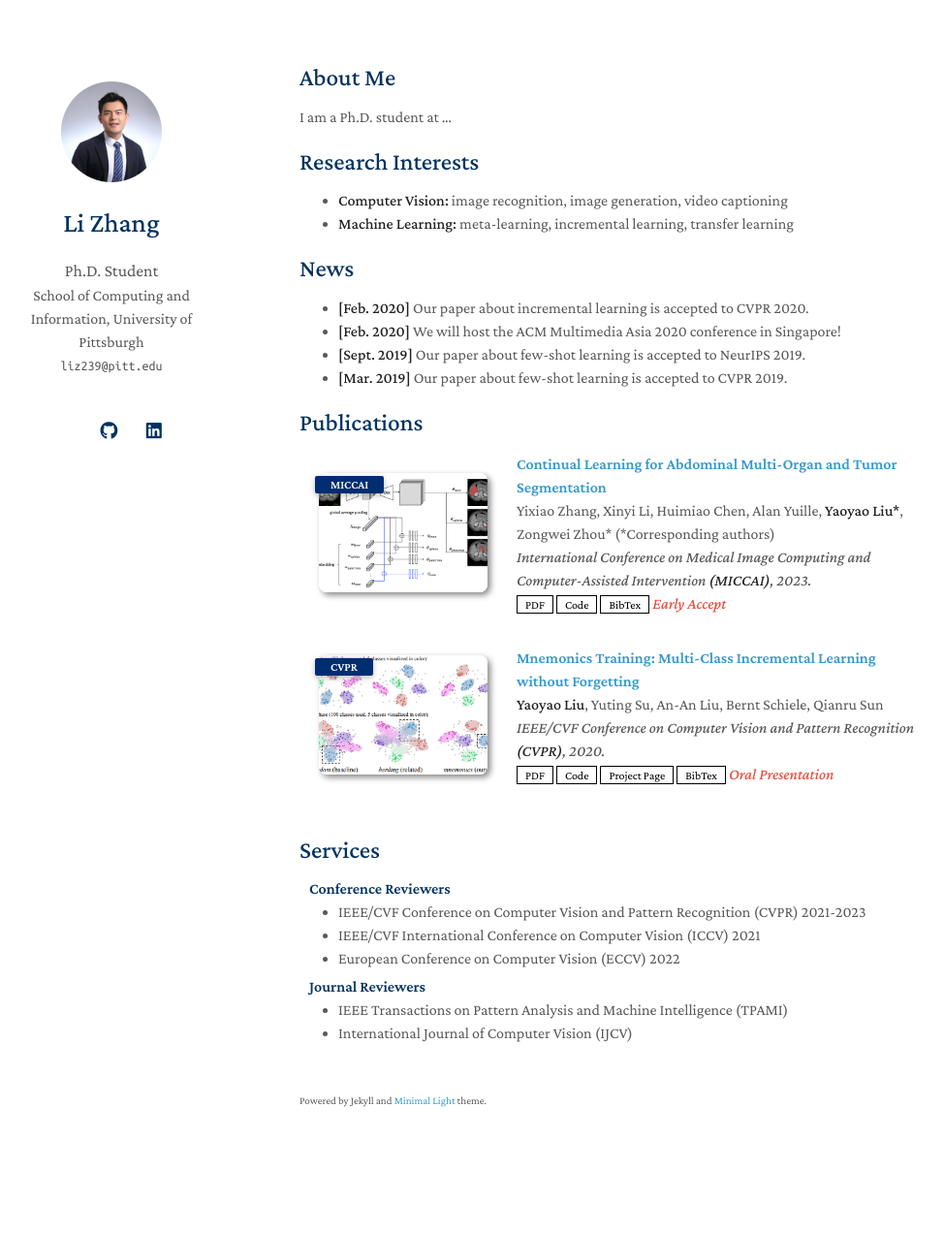
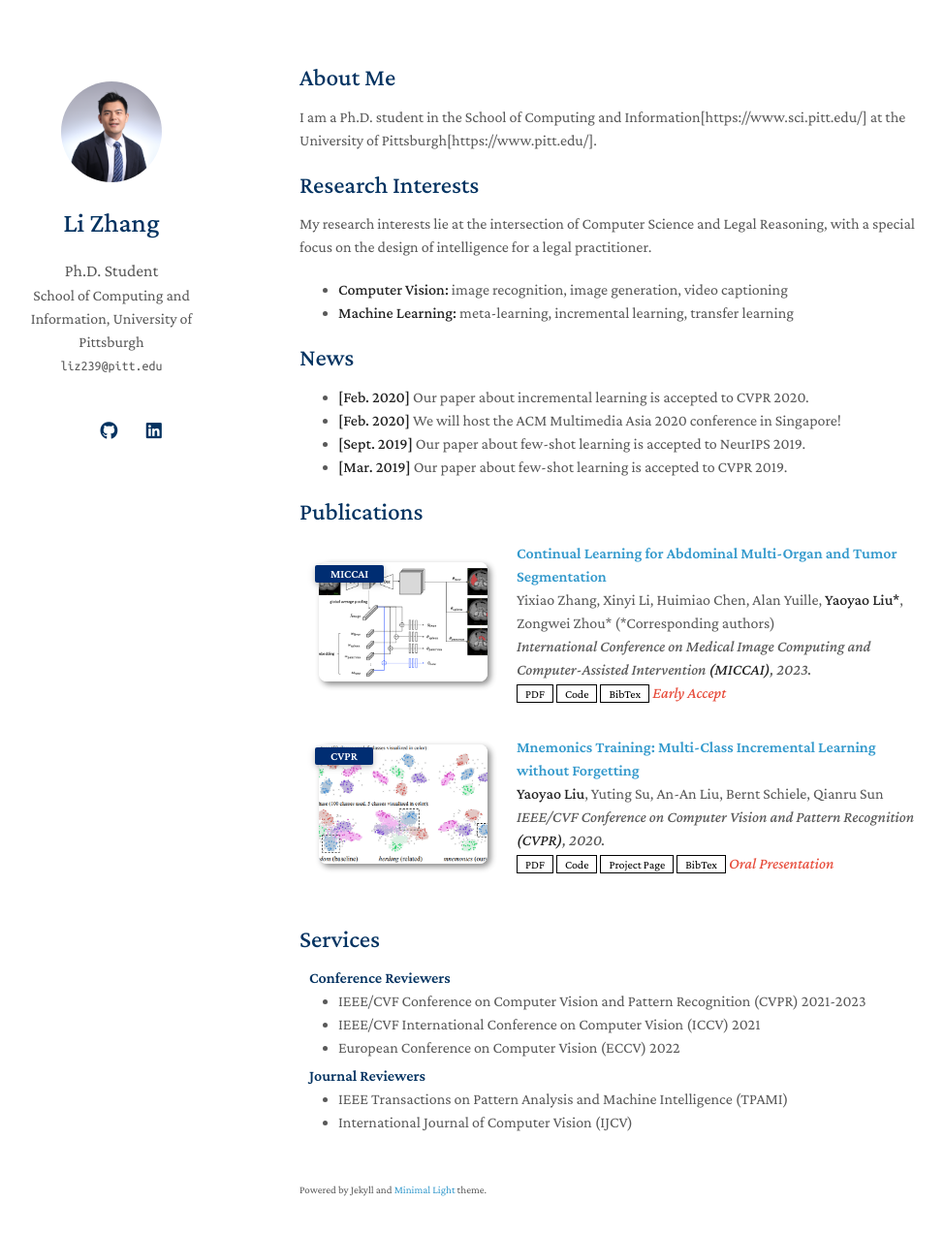
Before and after one commit to lizhang-AIandLaw/lizhang-AIandLaw.github.io, a Jekyll site: the page built from index.md, in a window 1280 px wide and 1308 px high. Shown: the top 1273 px of the window at 97% size, without its empty margins (161-1135 px from the left). Built offline with Jekyll 4.4.1, drawn with Linux system fonts in a browser that asks for light colours; a style sheet for code colours, icons or effects is not loaded; our own code applies the rules of GitHub Pages for plain Markdown files.

Commit message:
Update index.md

```diff
--- a/index.md
+++ b/index.md
@@ -4,9 +4,11 @@ layout: homepage
 
 ## About Me
 
-I am a Ph.D. student at ...
+I am a Ph.D. student in the School of Computing and Information[https://www.sci.pitt.edu/] at the University of Pittsburgh[https://www.pitt.edu/].
 
 ## Research Interests
+
+My research interests lie at the intersection of Computer Science and Legal Reasoning, with a special focus on the design of intelligence for a legal practitioner.
 
 - **Computer Vision:** image recognition, image generation, video captioning
 - **Machine Learning:** meta-learning, incremental learning, transfer learning
```
